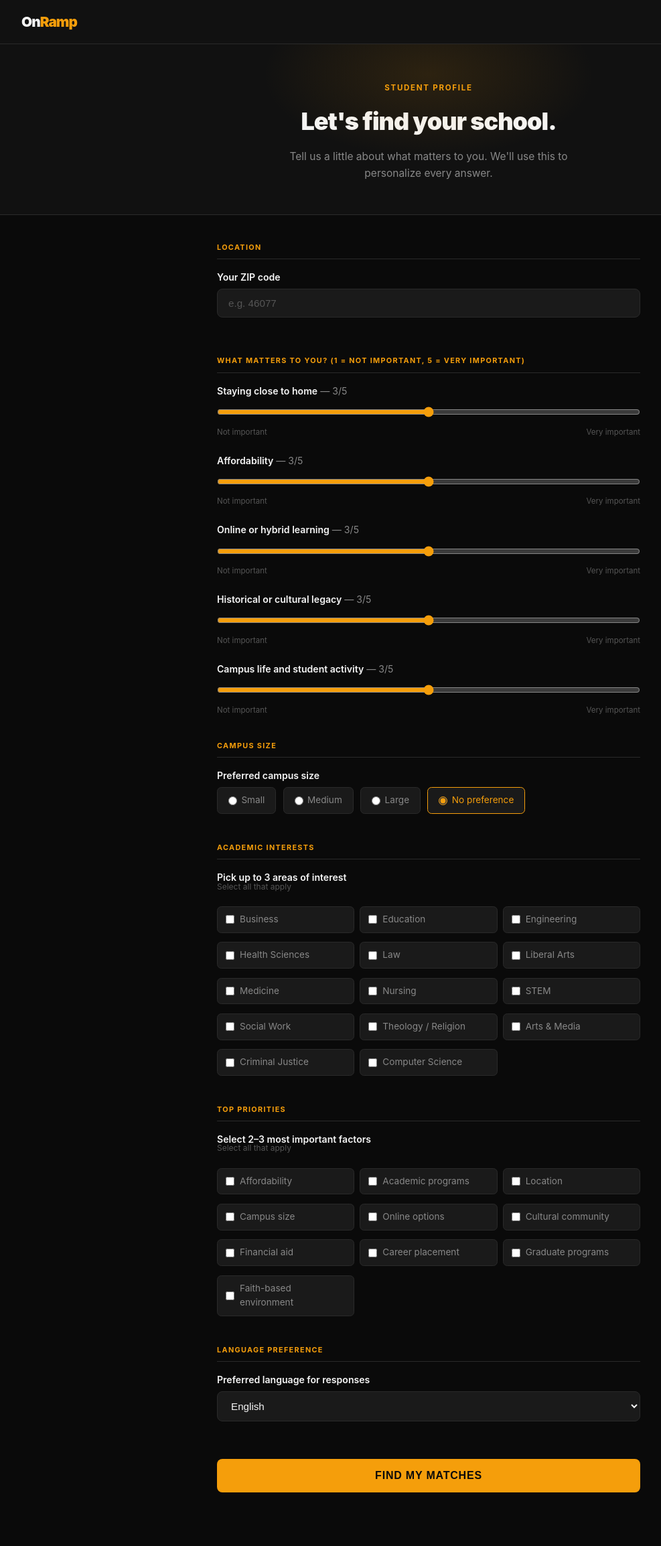
After one commit to carywoods/onramp_v2, a Flask app: page /profile in a window 1280 px wide. The commit adds this page. Shown: the whole page at 67% size, without its empty margins (0-987 px from the left). Run offline with Flask 3, Linux system fonts and the light colour scheme; some libraries are stand-ins or nearby versions.

Commit message:
Add student profile intake — personalizes every answer
- /profile collects ZIP, 5 priority sliders, campus size, academic
  interests, top factors, and language preference
- Profile stored in Flask session
- / redirects to /profile if no session exists
- Answer prompt now includes student profile context
- Answer model presents as OnRamp advisor with follow-up question
- Nav updated with My Profile link
- Needs SECRET_KEY env var in Coolify for session security

```diff
--- a/app.py
+++ b/app.py
@@ -21,7 +21,7 @@ from datetime import datetime
 from email.mime.text import MIMEText
 from pathlib import Path
 
-from flask import Flask, jsonify, render_template, request
+from flask import Flask, jsonify, redirect, render_template, request, session, url_for
 
 from hbcu_rag import (
     OPENROUTER_BASE_URL,
@@ -36,6 +36,7 @@ from hbcu_rag import (
 )
 
 app = Flask(__name__)
+app.secret_key = os.environ.get("SECRET_KEY", "onramp-dev-secret-change-in-prod")
 
 KB_DIR           = Path(os.environ.get("KB_DIR", "kb/hbcu"))
 BASE_URL         = os.environ.get("BASE_URL", OPENROUTER_BASE_URL)
@@ -64,7 +65,34 @@ def health():
 
 @app.route("/")
 def index():
-    return render_template("index.html")
+    if "profile" not in session:
+        return redirect(url_for("profile"))
+    return render_template("index.html", profile=session["profile"])
+
+
+@app.route("/profile", methods=["GET", "POST"])
+def profile():
+    if request.method == "POST":
+        session["profile"] = {
+            "zip_code":            request.form.get("zip_code", "").strip(),
+            "close_to_home":       int(request.form.get("close_to_home", 3)),
+            "affordability":       int(request.form.get("affordability", 3)),
+            "online_hybrid":       int(request.form.get("online_hybrid", 3)),
+            "legacy":              int(request.form.get("legacy", 3)),
+            "campus_life":         int(request.form.get("campus_life", 3)),
+            "campus_size":         request.form.get("campus_size", "No preference"),
+            "academic_interests":  request.form.getlist("academic_interests"),
+            "top_factors":         request.form.getlist("top_factors"),
+            "language":            request.form.get("language", "English"),
+        }
+        return redirect(url_for("index"))
+    return render_template("profile.html", profile=session.get("profile"))
+
+
+@app.route("/profile/clear")
+def profile_clear():
+    session.pop("profile", None)
+    return redirect(url_for("profile"))
 
 
 @app.route("/team")
@@ -151,6 +179,7 @@ def answer():
         retrieval_question=retrieval_query,
         context_blocks=context_blocks,
         output_language=detected_language,
+        student_profile=session.get("profile"),
     )
 
     try:
--- a/templates/index.html
+++ b/templates/index.html
@@ -427,6 +427,7 @@
 <nav style="background:#111111;border-bottom:1px solid #2a2a2a;padding:1rem 2rem;display:flex;align-items:center;gap:1.5rem;">
     <a href="/" style="font-size:1.3rem;font-weight:900;letter-spacing:-1px;text-decoration:none;color:#f5f5f5;">On<span style="color:#f59e0b;">Ramp</span></a>
     <a href="/" style="font-size:0.85rem;color:#888;text-decoration:none;">Search</a>
+    <a href="/profile" style="font-size:0.85rem;color:#888;text-decoration:none;">My Profile</a>
     <a href="/team" style="font-size:0.85rem;color:#888;text-decoration:none;">Our Team</a>
 </nav>
 
--- /dev/null
+++ b/templates/profile.html
@@ -0,0 +1,355 @@
+<!DOCTYPE html>
+<html lang="en">
+<head>
+    <meta charset="UTF-8">
+    <meta name="viewport" content="width=device-width, initial-scale=1.0">
+    <title>Your Profile — On Ramp</title>
+    <style>
+        :root {
+            --bg: #0a0a0a;
+            --surface: #111111;
+            --surface2: #1a1a1a;
+            --border: #2a2a2a;
+            --text: #f5f5f5;
+            --text-muted: #888888;
+            --text-dim: #555555;
+            --primary: #f59e0b;
+            --primary-hover: #fbbf24;
+            --card-bg: #141414;
+        }
+
+        * { box-sizing: border-box; margin: 0; padding: 0; }
+
+        body {
+            font-family: -apple-system, BlinkMacSystemFont, "Segoe UI", Roboto, Helvetica, Arial, sans-serif;
+            background: var(--bg);
+            color: var(--text);
+            line-height: 1.6;
+            min-height: 100vh;
+        }
+
+        nav {
+            background: var(--surface);
+            border-bottom: 1px solid var(--border);
+            padding: 1rem 2rem;
+            display: flex;
+            align-items: center;
+            gap: 1.5rem;
+        }
+        .nav-wordmark {
+            font-size: 1.3rem;
+            font-weight: 900;
+            letter-spacing: -1px;
+            text-decoration: none;
+            color: var(--text);
+        }
+        .nav-wordmark span { color: var(--primary); }
+
+        .hero {
+            background: var(--surface);
+            border-bottom: 1px solid var(--border);
+            padding: 3.5rem 2rem 3rem;
+            text-align: center;
+            position: relative;
+            overflow: hidden;
+        }
+        .hero::before {
+            content: "";
+            position: absolute;
+            top: -80px; left: 50%;
+            transform: translateX(-50%);
+            width: 500px; height: 250px;
+            background: radial-gradient(ellipse, rgba(245,158,11,0.12) 0%, transparent 70%);
+            pointer-events: none;
+        }
+        .hero-label {
+            font-size: 0.72rem;
+            font-weight: 700;
+            color: var(--primary);
+            text-transform: uppercase;
+            letter-spacing: 0.15em;
+            margin-bottom: 0.75rem;
+        }
+        .hero h1 {
+            font-size: 2.25rem;
+            font-weight: 900;
+            letter-spacing: -1px;
+            margin-bottom: 0.75rem;
+        }
+        .hero p {
+            font-size: 0.97rem;
+            color: var(--text-muted);
+            max-width: 500px;
+            margin: 0 auto;
+        }
+
+        .container {
+            max-width: 680px;
+            margin: 0 auto;
+            padding: 2.5rem 1.5rem 5rem;
+        }
+
+        .form-section {
+            margin-bottom: 2.25rem;
+        }
+        .form-section-title {
+            font-size: 0.68rem;
+            font-weight: 700;
+            color: var(--primary);
+            text-transform: uppercase;
+            letter-spacing: 0.12em;
+            margin-bottom: 1rem;
+            padding-bottom: 0.5rem;
+            border-bottom: 1px solid var(--border);
+        }
+
+        label {
+            display: block;
+            font-size: 0.88rem;
+            color: var(--text-muted);
+            margin-bottom: 0.35rem;
+        }
+        label strong { color: var(--text); font-weight: 600; }
+
+        input[type="text"],
+        input[type="number"],
+        select {
+            width: 100%;
+            background: var(--surface2);
+            border: 1px solid var(--border);
+            border-radius: 0.5rem;
+            padding: 0.75rem 1rem;
+            font-size: 0.95rem;
+            color: var(--text);
+            outline: none;
+            transition: border-color 0.2s;
+            margin-bottom: 1.25rem;
+        }
+        input:focus, select:focus { border-color: var(--primary); }
+        input::placeholder { color: var(--text-dim); }
+
+        /* Slider */
+        .slider-row {
+            margin-bottom: 1.4rem;
+        }
+        .slider-labels {
+            display: flex;
+            justify-content: space-between;
+            font-size: 0.72rem;
+            color: var(--text-dim);
+            margin-top: 0.3rem;
+        }
+        input[type="range"] {
+            width: 100%;
+            accent-color: var(--primary);
+            cursor: pointer;
+            margin-top: 0.4rem;
+        }
+
+        /* Checkbox grid */
+        .check-grid {
+            display: grid;
+            grid-template-columns: repeat(auto-fill, minmax(180px, 1fr));
+            gap: 0.5rem;
+            margin-bottom: 1.25rem;
+        }
+        .check-item {
+            display: flex;
+            align-items: center;
+            gap: 0.5rem;
+            background: var(--surface2);
+            border: 1px solid var(--border);
+            border-radius: 0.4rem;
+            padding: 0.5rem 0.75rem;
+            cursor: pointer;
+            transition: border-color 0.15s;
+            font-size: 0.85rem;
+            color: var(--text-muted);
+        }
+        .check-item:has(input:checked) {
+            border-color: var(--primary);
+            color: var(--primary);
+        }
+        .check-item input { accent-color: var(--primary); cursor: pointer; }
+
+        /* Radio size */
+        .radio-group {
+            display: flex;
+            gap: 0.65rem;
+            margin-bottom: 1.25rem;
+            flex-wrap: wrap;
+        }
+        .radio-item {
+            display: flex;
+            align-items: center;
+            gap: 0.4rem;
+            background: var(--surface2);
+            border: 1px solid var(--border);
+            border-radius: 0.4rem;
+            padding: 0.5rem 1rem;
+            cursor: pointer;
+            font-size: 0.85rem;
+            color: var(--text-muted);
+            transition: border-color 0.15s;
+        }
+        .radio-item:has(input:checked) {
+            border-color: var(--primary);
+            color: var(--primary);
+        }
+        .radio-item input { accent-color: var(--primary); cursor: pointer; }
+
+        .hint {
+            font-size: 0.75rem;
+            color: var(--text-dim);
+            margin-top: -0.85rem;
+            margin-bottom: 1.25rem;
+        }
+
+        .submit-btn {
+            width: 100%;
+            padding: 1rem;
+            font-size: 1rem;
+            font-weight: 700;
+            background: var(--primary);
+            color: #0a0a0a;
+            border: none;
+            border-radius: 0.5rem;
+            cursor: pointer;
+            transition: background 0.2s;
+            text-transform: uppercase;
+            letter-spacing: 0.05em;
+        }
+        .submit-btn:hover { background: var(--primary-hover); }
+
+        .skip-link {
+            display: block;
+            text-align: center;
+            margin-top: 1rem;
+            font-size: 0.82rem;
+            color: var(--text-dim);
+            text-decoration: none;
+        }
+        .skip-link:hover { color: var(--text-muted); }
+    </style>
+</head>
+<body>
+
+<nav>
+    <a href="/" class="nav-wordmark">On<span>Ramp</span></a>
+</nav>
+
+<div class="hero">
+    <div class="hero-label">Student Profile</div>
+    <h1>Let's find your school.</h1>
+    <p>Tell us a little about what matters to you. We'll use this to personalize every answer.</p>
+</div>
+
+<div class="container">
+    <form method="POST" action="/profile">
+
+        <!-- Location -->
+        <div class="form-section">
+            <div class="form-section-title">Location</div>
+            <label><strong>Your ZIP code</strong></label>
+            <input type="text" name="zip_code" placeholder="e.g. 46077"
+                value="{{ profile.zip_code if profile else '' }}" maxlength="10">
+        </div>
+
+        <!-- Priorities -->
+        <div class="form-section">
+            <div class="form-section-title">What matters to you? (1 = not important, 5 = very important)</div>
+
+            {% set sliders = [
+                ('close_to_home', 'Staying close to home'),
+                ('affordability', 'Affordability'),
+                ('online_hybrid', 'Online or hybrid learning'),
+                ('legacy', 'Historical or cultural legacy'),
+                ('campus_life', 'Campus life and student activity'),
+            ] %}
+            {% for name, label in sliders %}
+            <div class="slider-row">
+                <label><strong>{{ label }}</strong> — <span id="{{ name }}_val">{{ (profile[name] if profile and profile[name] else 3) }}</span>/5</label>
+                <input type="range" name="{{ name }}" min="1" max="5" step="1"
+                    value="{{ profile[name] if profile and profile[name] else 3 }}"
+                    oninput="document.getElementById('{{ name }}_val').textContent = this.value">
+                <div class="slider-labels"><span>Not important</span><span>Very important</span></div>
+            </div>
+            {% endfor %}
+        </div>
+
+        <!-- Campus size -->
+        <div class="form-section">
+            <div class="form-section-title">Campus size</div>
+            <label><strong>Preferred campus size</strong></label>
+            <div class="radio-group">
+                {% for size in ['Small', 'Medium', 'Large', 'No preference'] %}
+                <label class="radio-item">
+                    <input type="radio" name="campus_size" value="{{ size }}"
+                        {{ 'checked' if profile and profile.campus_size == size else ('checked' if size == 'No preference' and not profile else '') }}>
+                    {{ size }}
+                </label>
+                {% endfor %}
+            </div>
+        </div>
+
+        <!-- Academic interests -->
+        <div class="form-section">
+            <div class="form-section-title">Academic interests</div>
+            <label><strong>Pick up to 3 areas of interest</strong></label>
+            <p class="hint">Select all that apply</p>
+            <div class="check-grid">
+                {% set interests = ['Business', 'Education', 'Engineering', 'Health Sciences', 'Law',
+                    'Liberal Arts', 'Medicine', 'Nursing', 'STEM', 'Social Work',
+                    'Theology / Religion', 'Arts & Media', 'Criminal Justice', 'Computer Science'] %}
+                {% for interest in interests %}
+                <label class="check-item">
+                    <input type="checkbox" name="academic_interests" value="{{ interest }}"
+                        {{ 'checked' if profile and interest in profile.academic_interests else '' }}>
+                    {{ interest }}
+                </label>
+                {% endfor %}
+            </div>
+        </div>
+
+        <!-- Top factors -->
+        <div class="form-section">
+            <div class="form-section-title">Top priorities</div>
+            <label><strong>Select 2–3 most important factors</strong></label>
+            <p class="hint">Select all that apply</p>
+            <div class="check-grid">
+                {% set factors = ['Affordability', 'Academic programs', 'Location', 'Campus size',
+                    'Online options', 'Cultural community', 'Financial aid', 'Career placement',
+                    'Graduate programs', 'Faith-based environment'] %}
+                {% for factor in factors %}
+                <label class="check-item">
+                    <input type="checkbox" name="top_factors" value="{{ factor }}"
+                        {{ 'checked' if profile and factor in profile.top_factors else '' }}>
+                    {{ factor }}
+                </label>
+                {% endfor %}
+            </div>
+        </div>
+
+        <!-- Language -->
+        <div class="form-section">
+            <div class="form-section-title">Language preference</div>
+            <label><strong>Preferred language for responses</strong></label>
+            <select name="language">
+                {% for lang in ['English', 'Spanish', 'French', 'Haitian Creole'] %}
+                <option value="{{ lang }}" {{ 'selected' if profile and profile.language == lang else ('selected' if lang == 'English' and not profile else '') }}>
+                    {{ lang }}
+                </option>
+                {% endfor %}
+            </select>
+        </div>
+
+        <button type="submit" class="submit-btn">Find My Matches</button>
+        {% if profile %}
+        <a href="/" class="skip-link">Skip — go back to search</a>
+        {% endif %}
+
+    </form>
+</div>
+
+</body>
+</html>
```
Also changed, not shown: hbcu_rag.py (+25 -3 lines).
